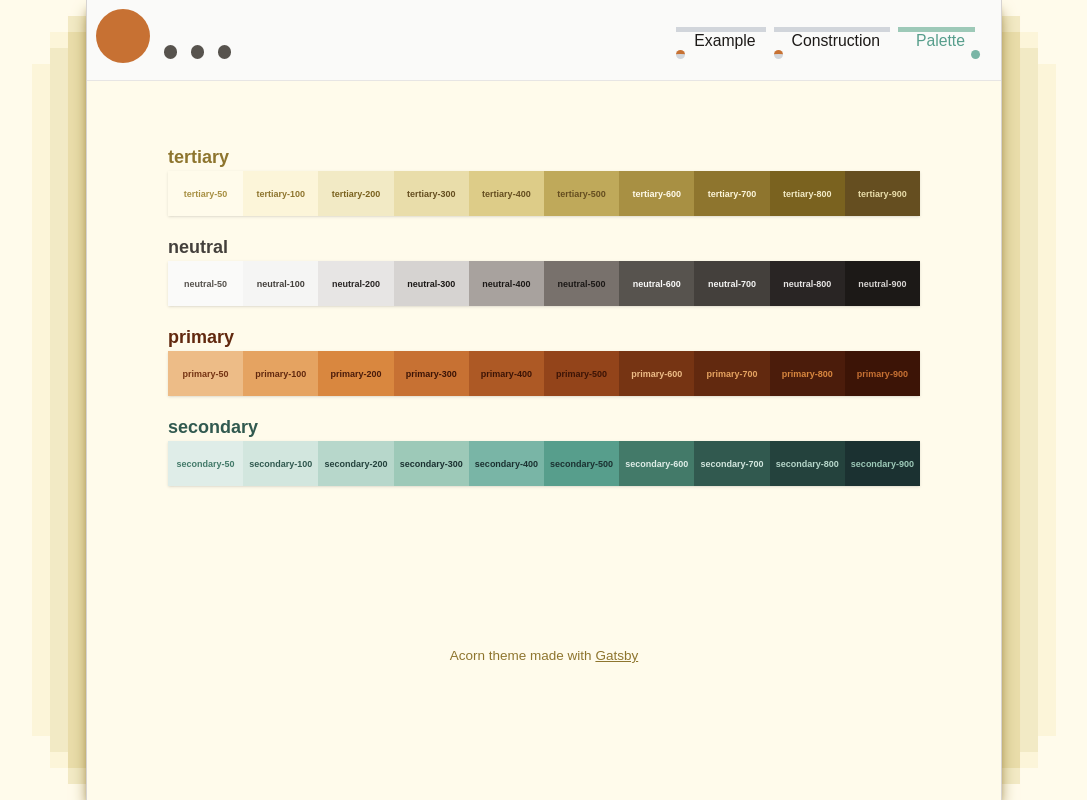
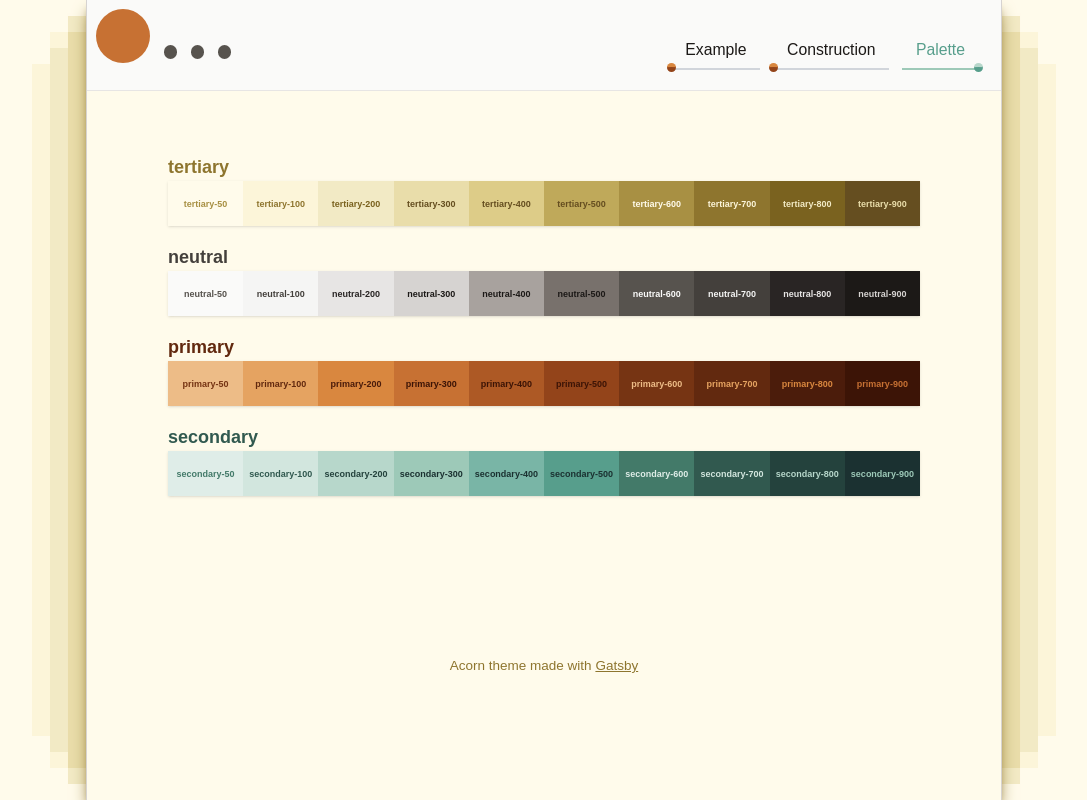
Before and after one commit to adrianlyjak/acorn, a Gatsby site: page /palette in a window 1280 px wide. Shown: the whole page, without its empty margins (96-1183 px from the left). Built offline with nearby package versions, Linux system fonts and the light colour scheme; Gatsby itself is replaced by a stand-in of ours; what @mertasan/tailwindcss-variables would draw is missing.

Commit message:
fixy fix chrome button layout

```diff
--- a/src/components/Nav.tsx
+++ b/src/components/Nav.tsx
@@ -21,7 +21,7 @@ const pages: { label: string; to: string }[] = [
 export default function Nav(props: {}) {
   const title = useSiteTitle();
   return (
-    <div className="flex flex-row justify-between">
+    <div className="flex flex-row justify-between flex-nowrap">
       <div className="sm:p-2 p-1 pt-2">
         <Link to="/">
           <Logo />
@@ -31,7 +31,7 @@ export default function Nav(props: {}) {
         {pages.map(({ label, to }) => {
           return (
             <Link key={to} to={to} activeClassName="active group">
-              <SnazzNavButton className="text-center whitespace-no-wrap">
+              <SnazzNavButton className="text-center whitespace-no-wrap ml-1">
                 {label}
               </SnazzNavButton>
             </Link>
--- a/src/components/SnazzNavButton.tsx
+++ b/src/components/SnazzNavButton.tsx
@@ -14,40 +14,58 @@ export default function SnazzNavButton({
 }: SnazzNavButtonProps): React.ReactElement {
   return (
     <span
-      className={`${className || ""} relative px-4 py-2 group overflow-clip`}
+      className={`${
+        className || ""
+      } relative px-2 py-1 sm:px-4 sm:py-2 group overflow-clip inline-block`}
       onClick={onClick}
     >
       <span
         className={`absolute inset-0 duration-500 ease transition transform`}
       />
-      <span className="absolute bottom-.5 left-0 w-[calc(100%-8px)] block duration-500">
-        <span className="bg-gray-300 h-1 w-full block"></span>
-      </span>
+      {/* inactive dull underline bg */}
       <span
         className={`
-      absolute bottom-.5 left-0 block
-      w-0
-      group-hover:w-[calc(100%-8px)] group-active-state:w-[calc(100%-8px)]
-      duration-500`}
-      >
-        <span className="bg-secondary-300 h-1 w-full block"></span>
-      </span>
+        absolute block
+        bottom-[0.125rem] right-0 mr-[0.25rem]
+        w-[calc(100%-0.5rem)]
+        bg-gray-300 h-[0.125rem]
+        `}
+      />
+      {/* active underline bg */}
       <span
         className={`
-        absolute bottom-0 left-0 block
-        w-full translate-x-0
-        group-active-state:translate-x-[calc(100%-12px)] group-hover:translate-x-[calc(100%-12px)]
-        duration-500
-        `}
+      absolute block
+      bottom-[0.125rem] left-0 ml-[0.25rem]
+      w-0 h-[0.125rem]
+      bg-secondary-300
+      group-hover:w-[calc(100%-0.5rem)] group-active-state:w-[calc(100%-0.5rem)]
+      duration-500
+      `}
+      />
+      {/* rolling ball container */}
+      <span
+        className={`
+        flex flex-row
+        absolute block
+        bottom-0 left-0 right-0
+      `}
       >
+        {/* rolling animation spacer */}
         <span
           className={`
-        bg-gray-300 border-primary-300
-        group-hover:bg-primary-500 group-hover:border-primary-100 group-hover:rotate-[1440deg]
-        group-active-state:border-0 group-active-state:bg-secondary-400
-        w-2 h-2 rounded-full border-t-4
-        block
+         flex-grow-0
+         group-hover:flex-grow group-active-state:flex-grow
+         duration-500 ease transition-all
+      `}
+        />
+        {/* rolling ball */}
+        <span
+          className={`
         duration-500 ease transition
+        bg-primary-500 border-primary-200
+        group-hover:bg-secondary-500 group-hover:border-secondary-200 group-hover:rotate-[1440deg]
+        group-active-state:bg-secondary-500 group-active-state:border-secondary-200 group-active-state:rotate-[1440deg]
+        w-[0.5rem] h-[0.5rem] rounded-full border-t-[0.25rem]
         `}
         ></span>
       </span>
```
